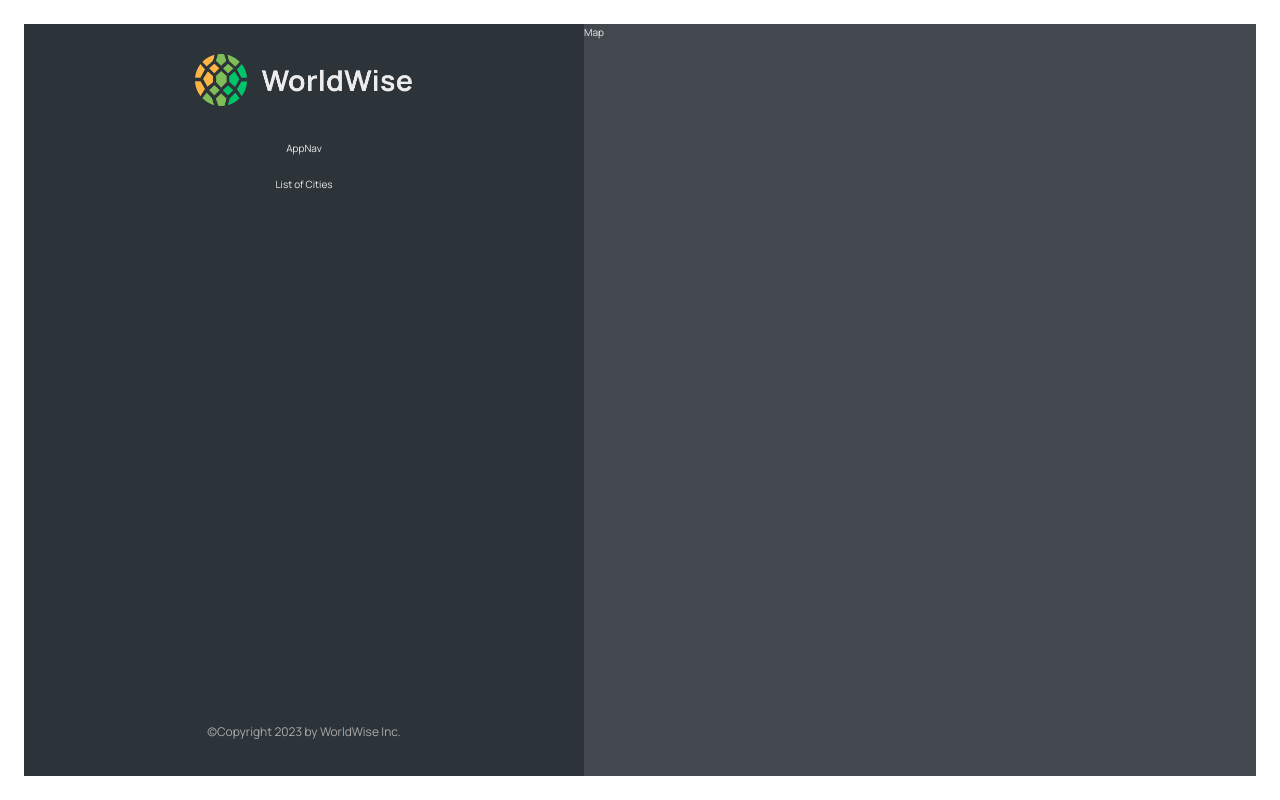
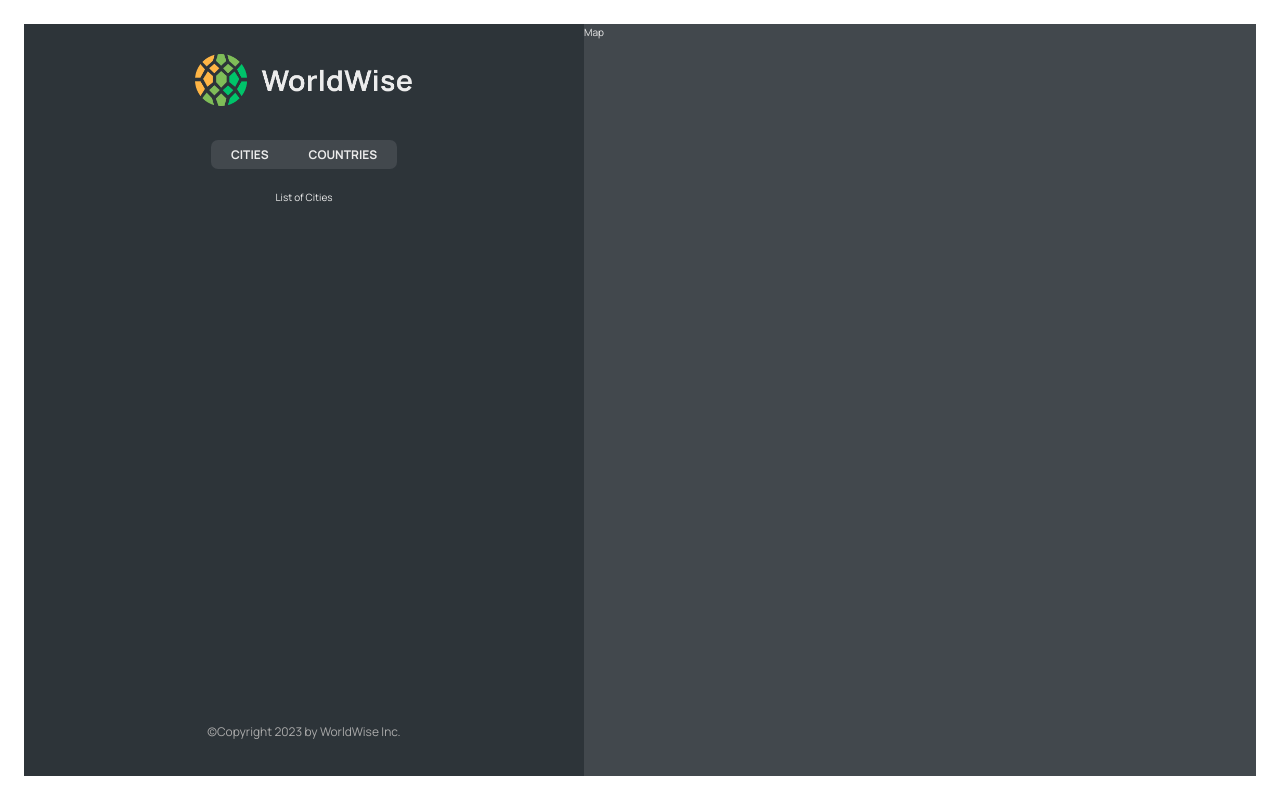
Before and after one commit to gvpinto/reactjs-worldwise, a React (Vite) app: page /app in a window 1280 px wide. Built offline with nearby package versions, Linux system fonts and the light colour scheme.

Commit message:
Nest Route and Index Route

```diff
--- a/src/App.jsx
+++ b/src/App.jsx
@@ -11,11 +11,16 @@
     return (
         <BrowserRouter>
             <Routes>
-                <Route path='/' element={<Homepage />} />
+                <Route index element={<Homepage />} />
                 <Route path='product' element={<Product />} />
                 <Route path='pricing' element={<Pricing />} />
-                <Route path='login' element={<Login />} />
-                <Route path='app' element={<AppLayout />} />
+                <Route path='/login' element={<Login />} />
+                <Route path='app' element={<AppLayout />}>
+                    <Route index element={<p>List of Cities</p>} />
+                    <Route path='cities' element={<p>List of Cities</p>} />
+                    <Route path='countries' element={<p>List of Countries</p>} />
+                    <Route path='form' element={<p>Form</p>} />
+                </Route>
                 <Route path='*' element={<PageNotFound />} />
             </Routes>
         </BrowserRouter>
--- a/src/components/AppNav.jsx
+++ b/src/components/AppNav.jsx
@@ -1,10 +1,18 @@
+import { NavLink } from 'react-router-dom';
 import styles from './AppNav.module.css';
 
 
 function AppNav() {
     return (
         <nav className={styles.nav}>
-            AppNav
+            <ul>
+                <li>
+                    <NavLink to="cities">Cities</NavLink>
+                </li>
+                <li>
+                    <NavLink to="countries">Countries</NavLink>
+                </li>
+            </ul>
         </nav>
     );
 }
--- a/src/components/Sidebar.jsx
+++ b/src/components/Sidebar.jsx
@@ -1,3 +1,4 @@
+import { Outlet } from 'react-router-dom';
 import styles from './Sidebar.module.css';
 import AppNav from './AppNav';
 import Logo from './Logo';
@@ -7,7 +8,7 @@
         <div className={styles.sidebar}>
             <Logo />
             <AppNav />
-            <p>List of Cities</p>
+            <Outlet />
             <footer className={styles.footer}>
                 <p className={styles.copyright}>
                     &copy;Copyright {new Date().getFullYear()} by WorldWise Inc.
```
